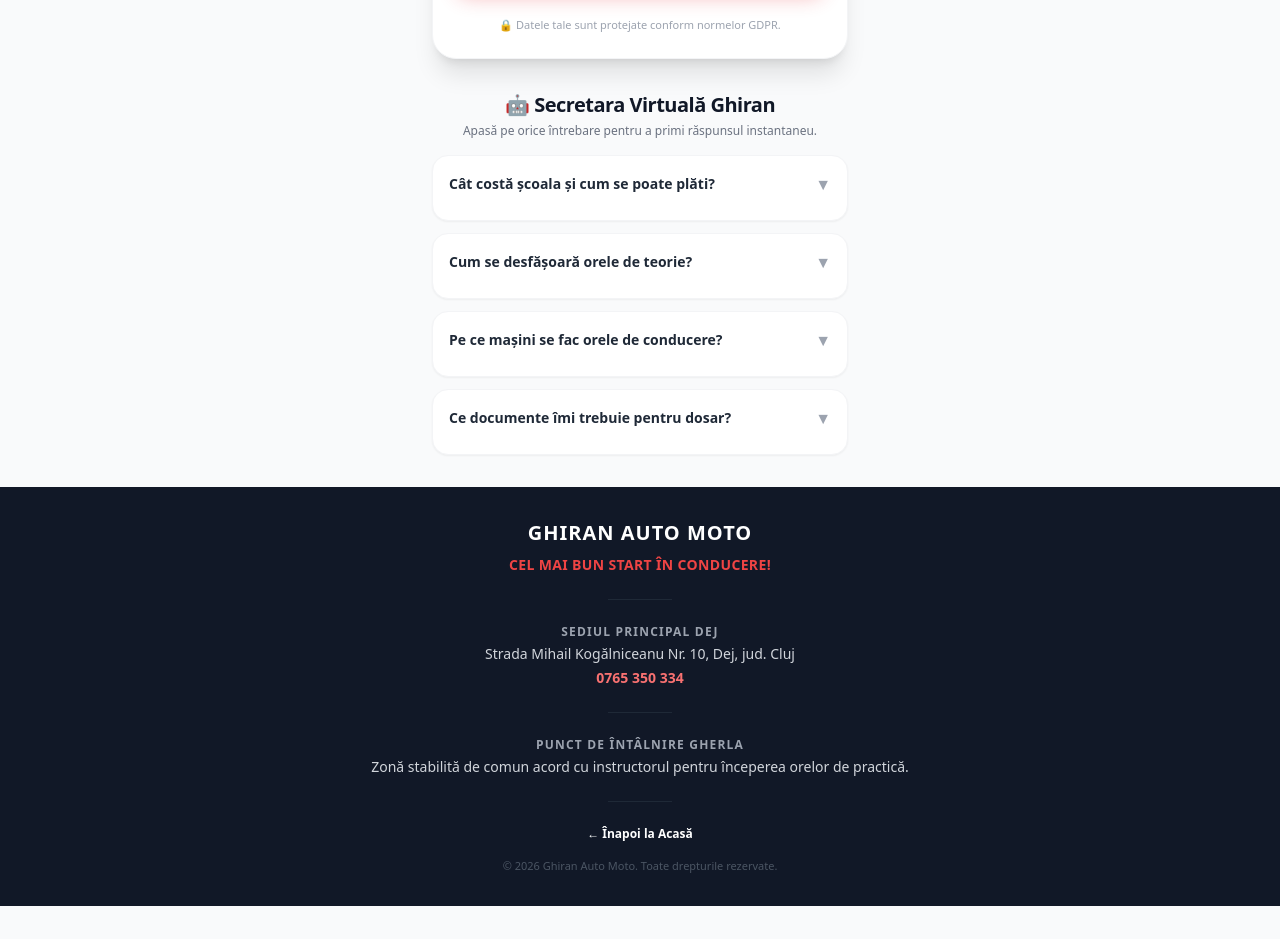
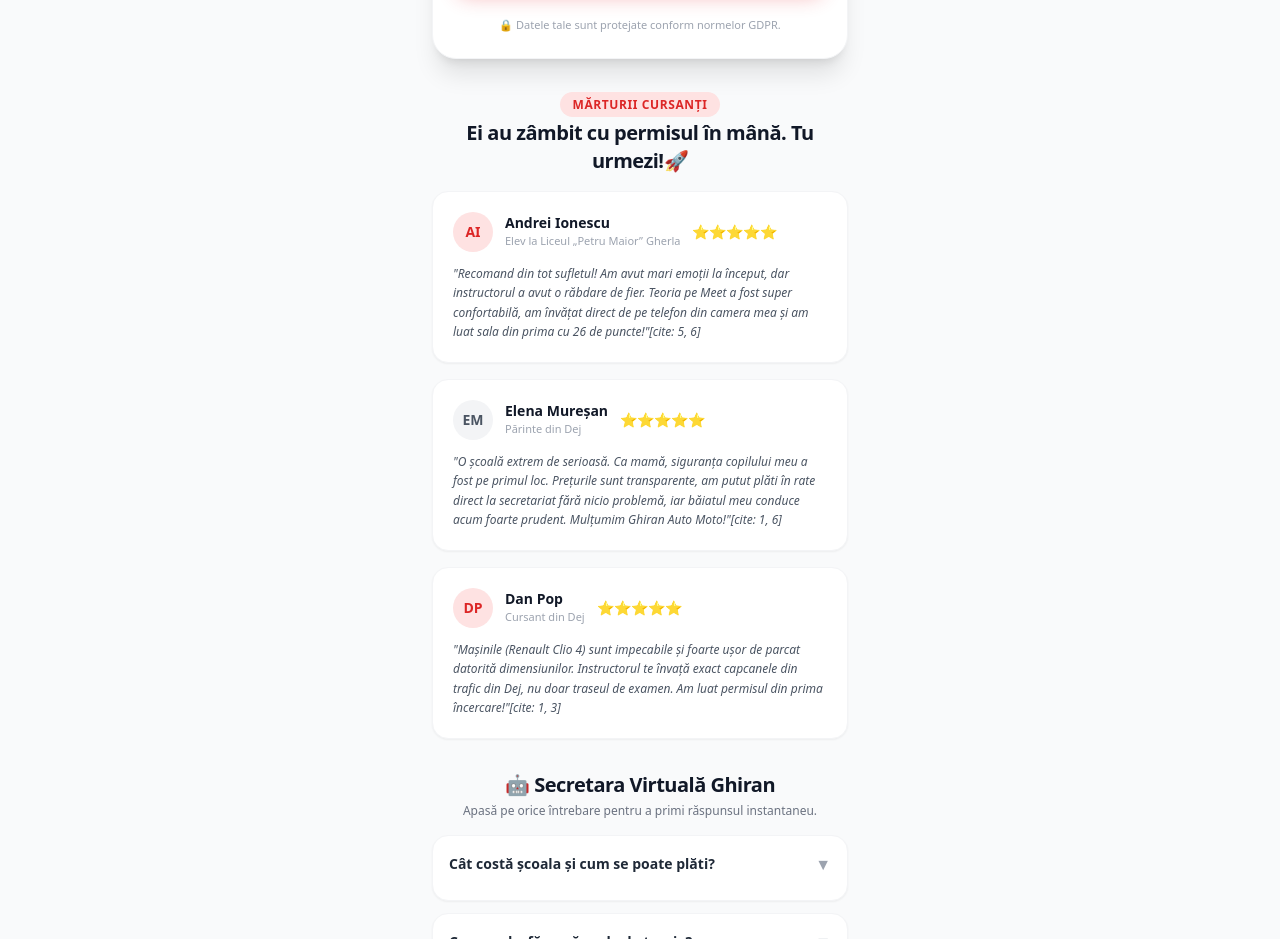
Before and after one commit to ghiranmarius/scoala-ghiran, a plain HTML site: page index.html in a window 1280 px wide. Shown: the part 832-1771 px from the top of the page. Before the commit the page ends 1738 px from the top, so only its background shows below. Drawn offline with nearby package versions, Linux system fonts and the light colour scheme.

Commit message:
Update index.html

```diff
--- a/index.html
+++ b/index.html
@@ -85,6 +85,71 @@
       </form>
     </div>
 
+<!-- ========================================== -->
+<!-- SECTIUNEA: CE ZIC ELEVII NOȘTRI (RECENZII) -->
+<!-- ========================================== -->
+<div class="space-y-4">
+  <div class="text-center space-y-1">
+    <span class="text-xs font-bold text-red-650 bg-red-100 text-red-600 px-3 py-1 rounded-full uppercase tracking-wider">Mărturii Cursanți</span>
+    <h3 class="text-xl font-black text-gray-900 tracking-tight">Ei au zâmbit cu permisul în mână. Tu urmezi!🚀</h3>
+  </div>
+
+  <!-- Listă Recenzii Adaptată pentru Mobil -->
+  <div class="space-y-4">
+
+    <!-- Recenzia 1: Profil Licean -->
+    <div class="bg-white p-5 rounded-2xl shadow-sm border border-gray-100 space-y-3">
+      <div class="flex items-center space-x-3">
+        <div class="w-10 h-10 bg-red-100 text-red-600 font-black rounded-full flex items-center justify-center text-sm">
+          AI
+        </div>
+        <div>
+          <h4 class="text-sm font-bold text-gray-900">Andrei Ionescu</h4>
+          <p class="text-[11px] text-gray-400">Elev la Liceul „Petru Maior” Gherla</p>
+        </div>
+        <div class="ml-auto text-yellow-400 text-sm">⭐⭐⭐⭐⭐</div>
+      </div>
+      <p class="text-xs text-gray-650 text-gray-600 leading-relaxed italic">
+        "Recomand din tot sufletul! Am avut mari emoții la început, dar instructorul a avut o răbdare de fier. Teoria pe Meet a fost super confortabilă, am învățat direct de pe telefon din camera mea și am luat sala din prima cu 26 de puncte!"[cite: 5, 6]
+      </p>
+    </div>
+
+    <!-- Recenzia 2: Profil Părinte -->
+    <div class="bg-white p-5 rounded-2xl shadow-sm border border-gray-100 space-y-3">
+      <div class="flex items-center space-x-3">
+        <div class="w-10 h-10 bg-gray-100 text-gray-600 font-black rounded-full flex items-center justify-center text-sm">
+          EM
+        </div>
+        <div>
+          <h4 class="text-sm font-bold text-gray-900">Elena Mureșan</h4>
+          <p class="text-[11px] text-gray-400">Părinte din Dej</p>
+        </div>
+        <div class="ml-auto text-yellow-400 text-sm">⭐⭐⭐⭐⭐</div>
+      </div>
+      <p class="text-xs text-gray-650 text-gray-600 leading-relaxed italic">
+        "O școală extrem de serioasă. Ca mamă, siguranța copilului meu a fost pe primul loc. Prețurile sunt transparente, am putut plăti în rate direct la secretariat fără nicio problemă, iar băiatul meu conduce acum foarte prudent. Mulțumim Ghiran Auto Moto!"[cite: 1, 6]
+      </p>
+    </div>
+
+    <!-- Recenzia 3: Cursant Adult -->
+    <div class="bg-white p-5 rounded-2xl shadow-sm border border-gray-100 space-y-3">
+      <div class="flex items-center space-x-3">
+        <div class="w-10 h-10 bg-red-100 text-red-600 font-black rounded-full flex items-center justify-center text-sm">
+          DP
+        </div>
+        <div>
+          <h4 class="text-sm font-bold text-gray-900">Dan Pop</h4>
+          <p class="text-[11px] text-gray-400">Cursant din Dej</p>
+        </div>
+        <div class="ml-auto text-yellow-400 text-sm">⭐⭐⭐⭐⭐</div>
+      </div>
+      <p class="text-xs text-gray-650 text-gray-600 leading-relaxed italic">
+        "Mașinile (Renault Clio 4) sunt impecabile și foarte ușor de parcat datorită dimensiunilor. Instructorul te învață exact capcanele din trafic din Dej, nu doar traseul de examen. Am luat permisul din prima încercare!"[cite: 1, 3]
+      </p>
+    </div>
+
+  </div>
+</div>
     <!-- ========================================== -->
     <!-- FAZA 3: SECRETARA VIRTUALĂ (FAQ INTERACTIV)-->
     <!-- ========================================== -->
```
